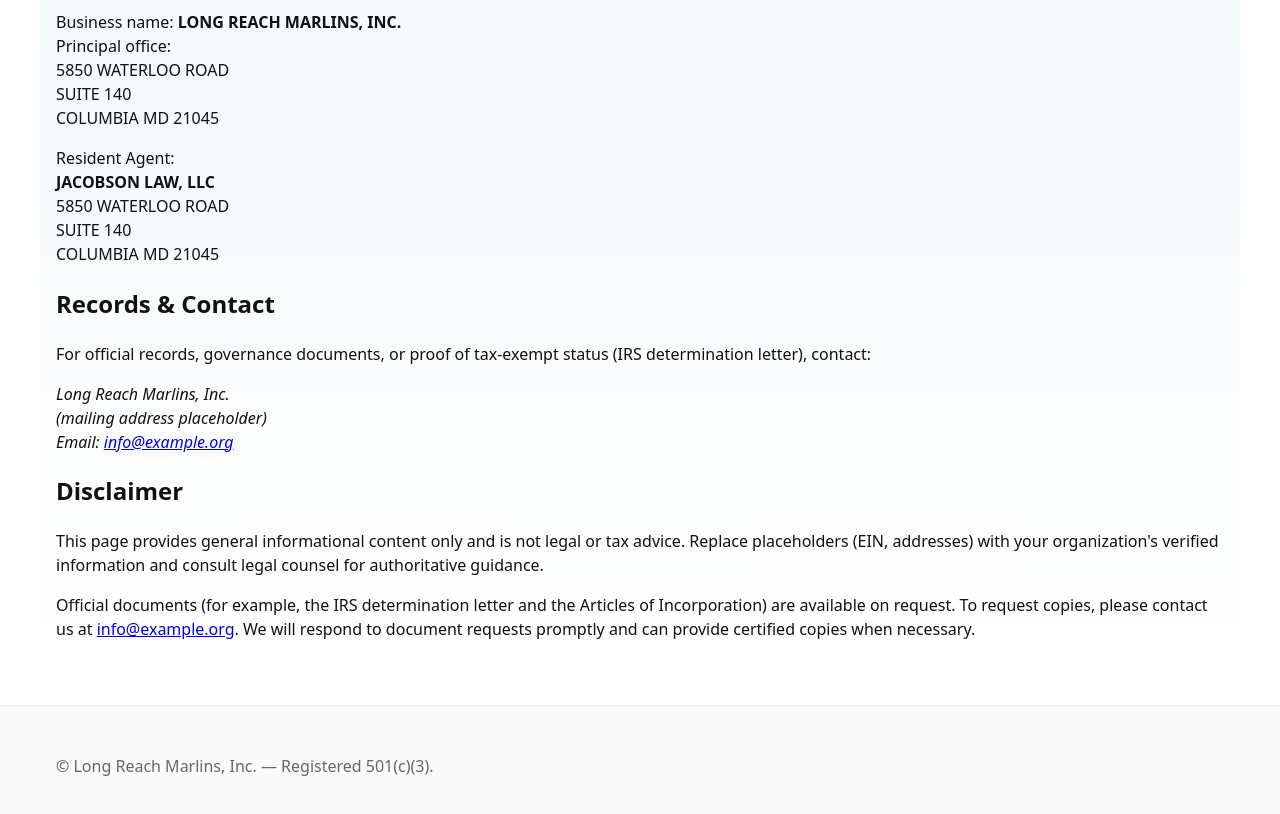
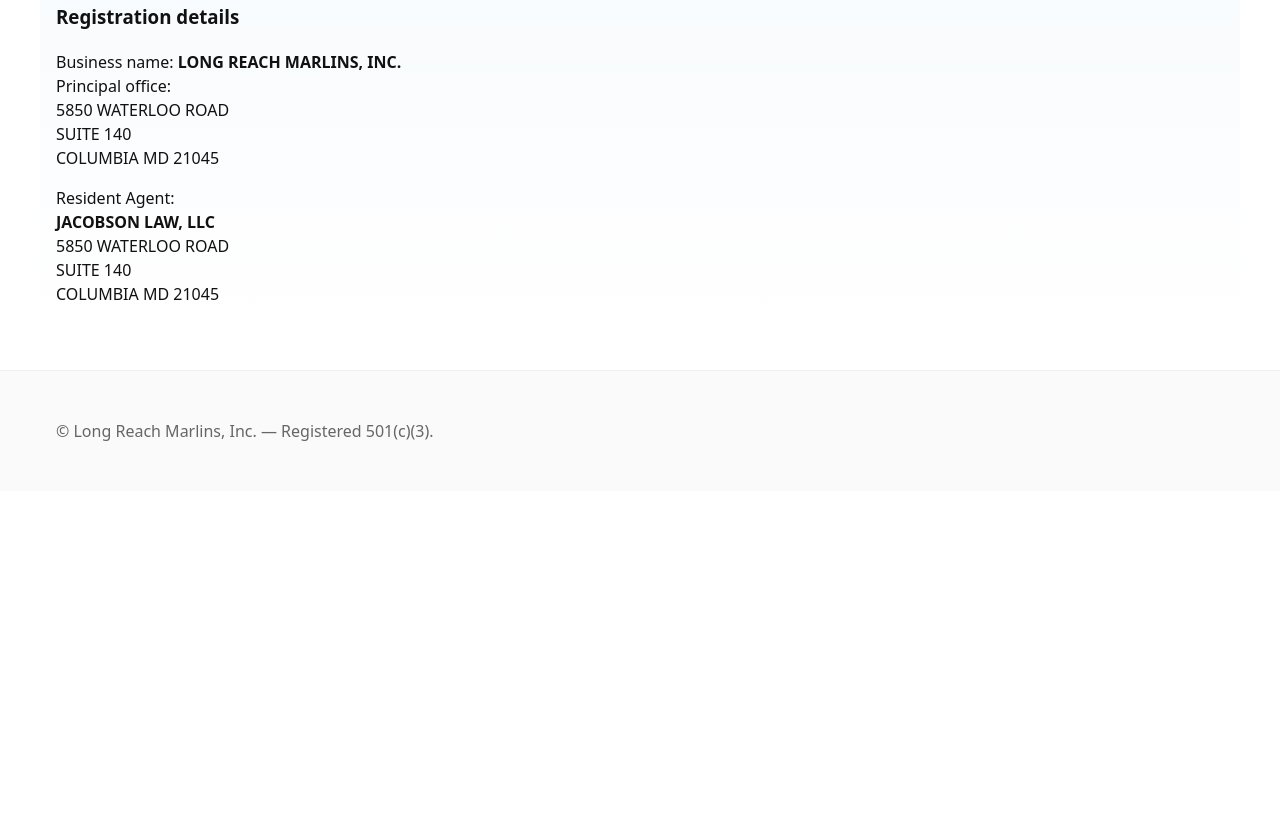
Before and after one commit to Long-Reach-Marlins/website, a plain HTML site: page src/legal.html in a window 1280 px wide. Shown: the part 712-1526 px from the top of the page. After the commit the page ends 1203 px from the top, so only its background shows below. Drawn offline with Linux system fonts and the light colour scheme.

Commit message:
Simplify legal page

```diff
--- a/src/legal.html
+++ b/src/legal.html
@@ -31,10 +31,11 @@
         <p>
           Official name: <strong>Long Reach Marlins, Inc.</strong>
         </p>
-
         <p>
           Federal tax status: <strong>501(c)(3) nonprofit organization</strong> (tax-exempt under Internal Revenue Code).
-          EIN: <strong>33-4144582</strong>.
+        </p>
+        <p>
+            EIN: <strong>33-4144582</strong>
         </p>
 
         <h2>Donations and Tax Deductibility</h2>
@@ -74,27 +75,6 @@
           SUITE 140<br />
           COLUMBIA MD 21045
         </p>
-
-        <h2>Records &amp; Contact</h2>
-        <p>
-          For official records, governance documents, or proof of tax-exempt status (IRS determination letter), contact:
-        </p>
-        <address>
-          Long Reach Marlins, Inc.<br />
-          (mailing address placeholder)<br />
-          Email: <a href="mailto:info@example.org">info@example.org</a>
-        </address>
-
-        <h2>Disclaimer</h2>
-        <p>
-          This page provides general informational content only and is not legal or tax advice. Replace placeholders (EIN, addresses)
-          with your organization's verified information and consult legal counsel for authoritative guidance.
-        </p>
-        <p>
-          Official documents (for example, the IRS determination letter and the Articles of Incorporation) are available on request.
-          To request copies, please contact us at <a href="mailto:info@example.org">info@example.org</a>. We will respond to document
-          requests promptly and can provide certified copies when necessary.
-        </p>
       </section>
     </main>
 
```
